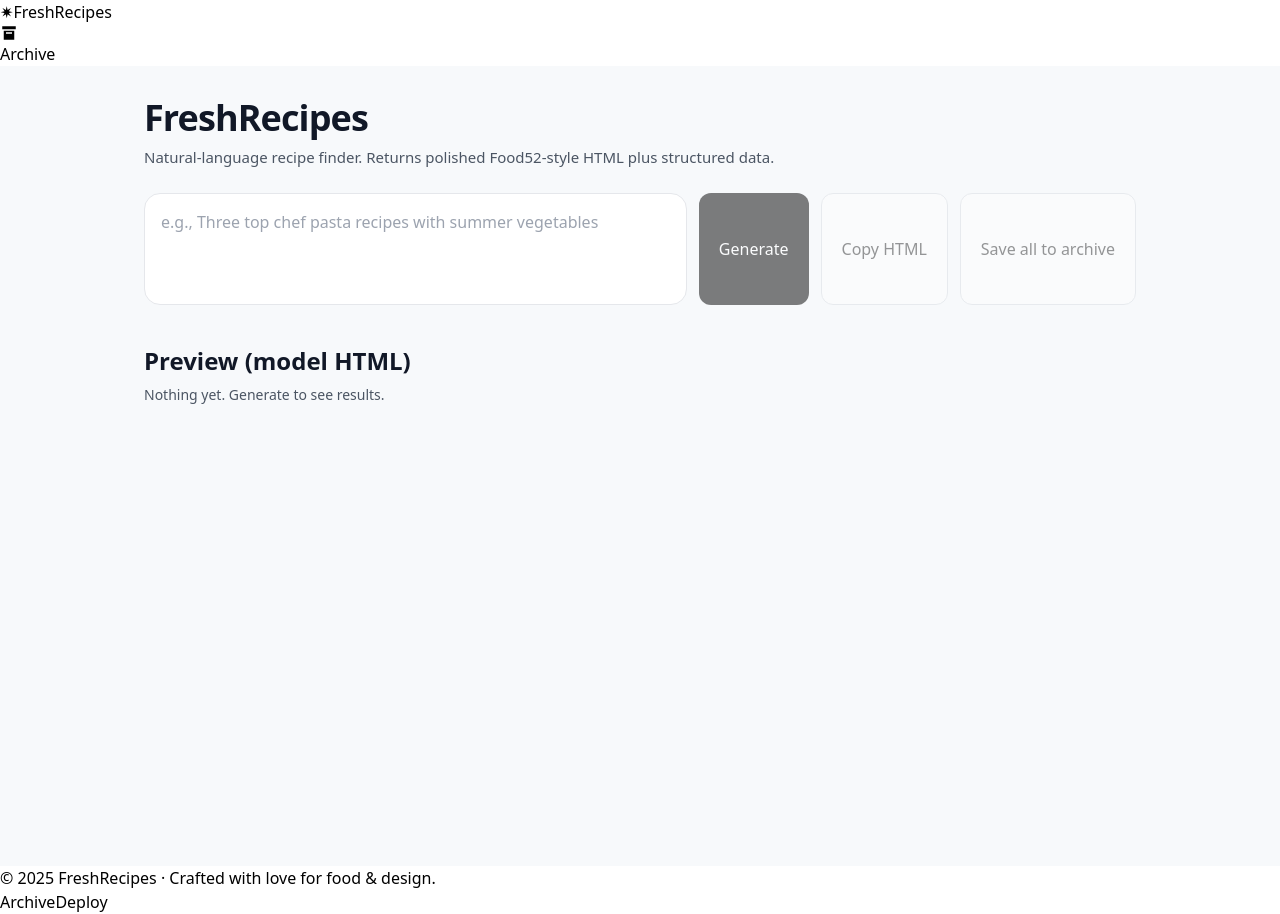
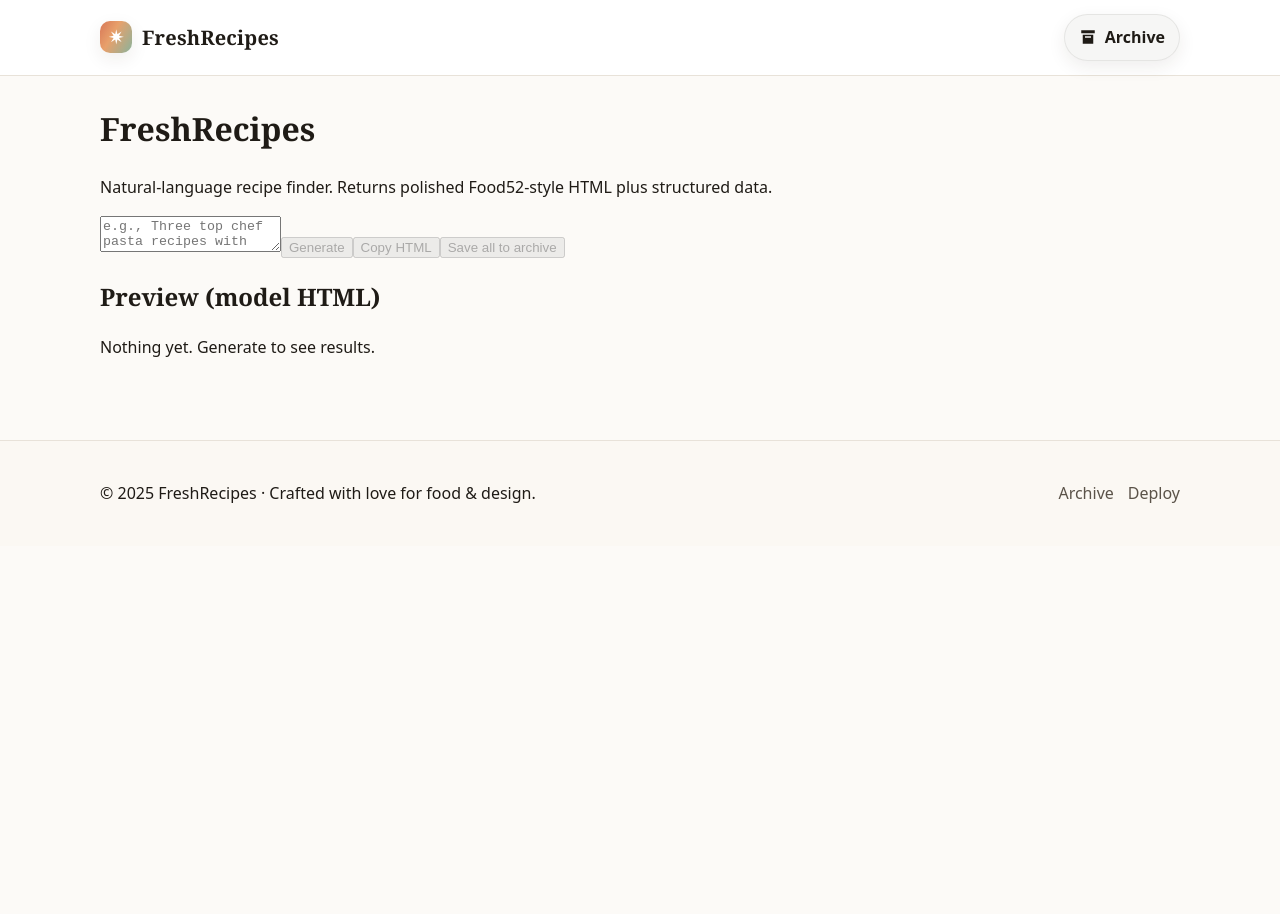
Before and after one commit to Apttyman/freshrecipes, a Next.js app: page / in a window 1280 px wide. After the commit the page ends 800 px from the top, so only its background shows below. Built offline with nearby package versions, Linux system fonts and the light colour scheme.

Commit message:
Update globals.css

```diff
--- a/app/globals.css
+++ b/app/globals.css
@@ -1,33 +1,182 @@
-@tailwind base;
-@tailwind components;
-@tailwind utilities;
+/* app/globals.css */
 
-/* --- Playfair Display usage ----------------------------------------------
-   We imported the font in layout.tsx and exposed it as CSS variable
-   `--font-display`. Apply it to any element with the `.recipe-title` class.
---------------------------------------------------------------------------- */
+/* CSS Variables — warm, editorial palette (Food52-adjacent) */
+:root{
+  --bg: #fcfaf7;
+  --surface: #ffffff;
+  --ink: #1f1b16;
+  --ink-soft:#5b5349;
+  --muted:#9a8f83;
+  --line:#e8e2d9;
 
-.recipe-title {
-  font-family: var(--font-display), ui-serif, Georgia, 'Times New Roman', serif;
-  letter-spacing: -0.01em;        /* subtle, classy */
-  line-height: 1.1;               /* tighter for display headlines */
+  --accent: #d77757;      /* terracotta */
+  --accent-2:#8ab39c;     /* sage green */
+  --accent-3:#b1a0ff;     /* lavender */
+  --accent-ink: #ffffff;
+
+  --shadow-1: 0 6px 18px rgba(47, 33, 22, 0.08);
+  --shadow-2: 0 10px 28px rgba(47, 33, 22, 0.12);
+
+  --radius-1: 12px;
+  --radius-2: 18px;
+
+  --brand-grad: linear-gradient(120deg, var(--accent) 0%, #e8a06b 40%, var(--accent-2) 100%);
 }
 
-/* (Optional) utility if you want to use the display face elsewhere */
-.font-display {
-  font-family: var(--font-display), ui-serif, Georgia, 'Times New Roman', serif;
+*{ box-sizing: border-box; }
+html,body{ margin:0; padding:0; background:var(--bg); color:var(--ink); }
+body{ font-family: ui-sans-serif, system-ui, -apple-system, Segoe UI, Roboto, Helvetica, Arial, "Apple Color Emoji","Segoe UI Emoji"; line-height:1.55; }
+
+/* Headings use Playfair */
+:root, html, body {
+  --font-playfair: Georgia, 'Times New Roman', serif;
+}
+h1,h2,h3,h4,h5,h6,.serif{
+  font-family: var(--font-playfair), Georgia, 'Times New Roman', serif;
 }
 
-/* Base tweaks so the display face looks crisp */
-html {
-  -webkit-font-smoothing: antialiased;
-  -moz-osx-font-smoothing: grayscale;
+/* Header */
+.site-header{
+  position: sticky; top:0; z-index:50;
+  background:
+    radial-gradient(1200px 200px at 20% -120px, rgba(216,119,87,.35), transparent 60%),
+    radial-gradient(900px 200px at 80% -120px, rgba(138,179,156,.35), transparent 60%),
+    var(--surface);
+  border-bottom: 1px solid var(--line);
+  backdrop-filter: saturate(1.2) blur(6px);
+}
+.header-inner{
+  max-width: 1120px; margin:0 auto; padding:14px 20px;
+  display:flex; align-items:center; justify-content:space-between; gap:12px;
+}
+.brand{
+  display:flex; align-items:center; gap:10px; text-decoration:none; color:var(--ink);
+}
+.brand-mark{
+  display:grid; place-items:center;
+  width:32px; height:32px; border-radius:10px;
+  background: var(--brand-grad); color:var(--accent-ink); font-weight:800;
+  box-shadow: var(--shadow-1);
+}
+.brand-text{
+  font-family: var(--font-playfair); font-weight:800; letter-spacing:.2px; font-size:20px;
+}
+.header-actions{ display:flex; gap:10px; align-items:center; }
+
+/* Buttons */
+.btn{
+  --bgc: var(--accent);
+  --fgc: var(--accent-ink);
+  display:inline-flex; align-items:center; gap:8px;
+  padding:10px 14px; border-radius: 999px;
+  background: var(--bgc); color: var(--fgc);
+  border:1px solid transparent;
+  text-decoration:none; font-weight:600; box-shadow: var(--shadow-1);
+  transition: transform .06s ease, box-shadow .2s ease, background .2s ease;
+}
+.btn:hover{ transform: translateY(-1px); box-shadow: var(--shadow-2); }
+.btn:active{ transform: translateY(0); }
+.btn svg{ display:block; }
+
+.btn-ghost{
+  --bgc: rgba(31,27,22,0.04);
+  --fgc: var(--ink);
+  border-color: rgba(31,27,22,0.08);
 }
 
-/* Card polish (safe to keep even without Tailwind) */
-.recipe-card {
-  background: #fff;
-  border-radius: 1rem;
-  border: 1px solid rgb(226 232 240); /* slate-200 */
-  box-shadow: 0 1px 2px rgba(15, 23, 42, 0.04); /* soft */
+/* Page layout */
+.page-wrap{ max-width:1120px; margin: 28px auto 80px; padding:0 20px; }
+
+/* Query card */
+.query-card{
+  background: var(--surface); border:1px solid var(--line); border-radius: var(--radius-2);
+  box-shadow: var(--shadow-1);
+  padding:18px; display:grid; gap:12px;
 }
+.query-row{
+  display:grid; grid-template-columns: 1fr auto; gap:12px;
+}
+.input{
+  width:100%; border:1px solid var(--line); background:#fff;
+  padding:12px 14px; border-radius:12px; font-size:16px;
+}
+.action-row{ display:flex; flex-wrap:wrap; gap:10px; }
+.btn-secondary{
+  --bgc: var(--accent-2);
+}
+.btn-outline{
+  --bgc: #fff; --fgc: var(--ink);
+  border-color: var(--line);
+  box-shadow:none;
+}
+.help{
+  color: var(--ink-soft); font-size:14px;
+}
+
+/* Rendered HTML from the model — keep images reliable and responsive */
+.rendered{
+  margin-top: 22px;
+  display:grid; gap:18px;
+  background: var(--surface);
+  border:1px solid var(--line);
+  border-radius: var(--radius-2);
+  box-shadow: var(--shadow-1);
+  padding: 22px;
+}
+.rendered img{
+  max-width: 100%;
+  height: auto;
+  display: block;
+  border-radius: 12px;
+  border:1px solid var(--line);
+  background: #f1f1f1;
+}
+.rendered figure{ margin:0; }
+.rendered article{
+  border:1px dashed rgba(31,27,22,0.12);
+  padding: 18px; border-radius: 14px; background: #fff;
+}
+.rendered h1, .rendered h2{
+  font-family: var(--font-playfair);
+  letter-spacing:.2px;
+}
+.rendered .recipe-title{
+  font-size: clamp(28px, 4.4vw, 46px);
+  font-weight: 900;
+  line-height: 1.05;
+  background: var(--brand-grad);
+  -webkit-background-clip: text;
+  background-clip: text;
+  color: transparent;
+}
+
+/* Small utility toolbar (copy/save) */
+.model-toolbar{
+  display:flex; gap:10px; flex-wrap:wrap;
+}
+.badge{
+  display:inline-flex; align-items:center; gap:6px;
+  padding:6px 10px; border-radius: 999px;
+  background: rgba(216,119,87,.1); color: var(--accent);
+  font-weight:600; font-size:12px; letter-spacing:.2px;
+}
+
+/* Footer */
+.site-footer{
+  margin-top: 80px; border-top:1px solid var(--line);
+  background:
+    radial-gradient(900px 200px at 15% -120px, rgba(216,119,87,.18), transparent 60%),
+    radial-gradient(900px 200px at 85% -120px, rgba(177,160,255,.18), transparent 60%),
+    #fbf8f3;
+}
+.footer-inner{
+  max-width:1120px; margin:0 auto; padding:24px 20px;
+  display:flex; gap:16px; align-items:center; justify-content:space-between; flex-wrap:wrap;
+}
+.footer-links a{ color: var(--ink-soft); margin-left:14px; text-decoration:none; }
+.footer-links a:hover{ color: var(--ink); }
+
+/* Mobile */
+@media (max-width: 720px){
+  .query-row{ grid-template-columns: 1fr; }
+}
```
